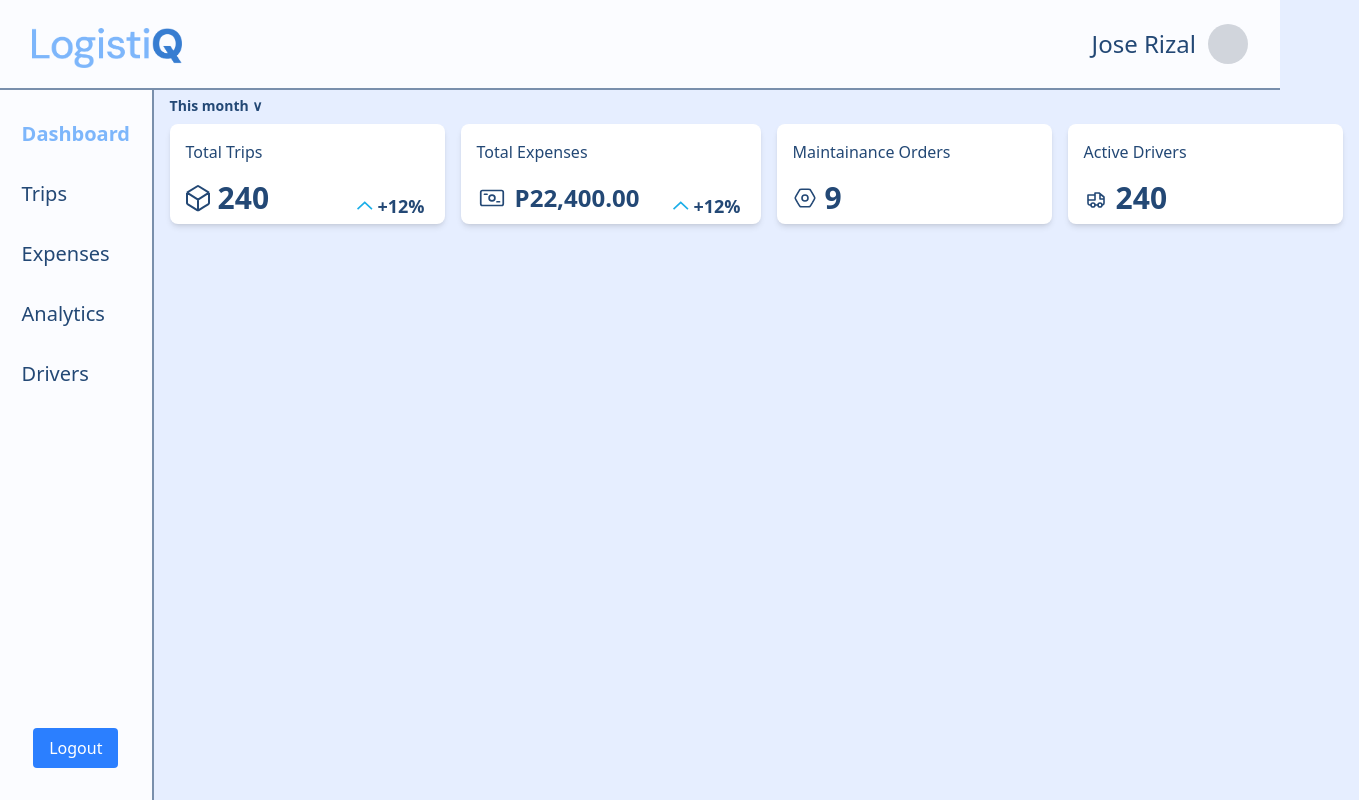
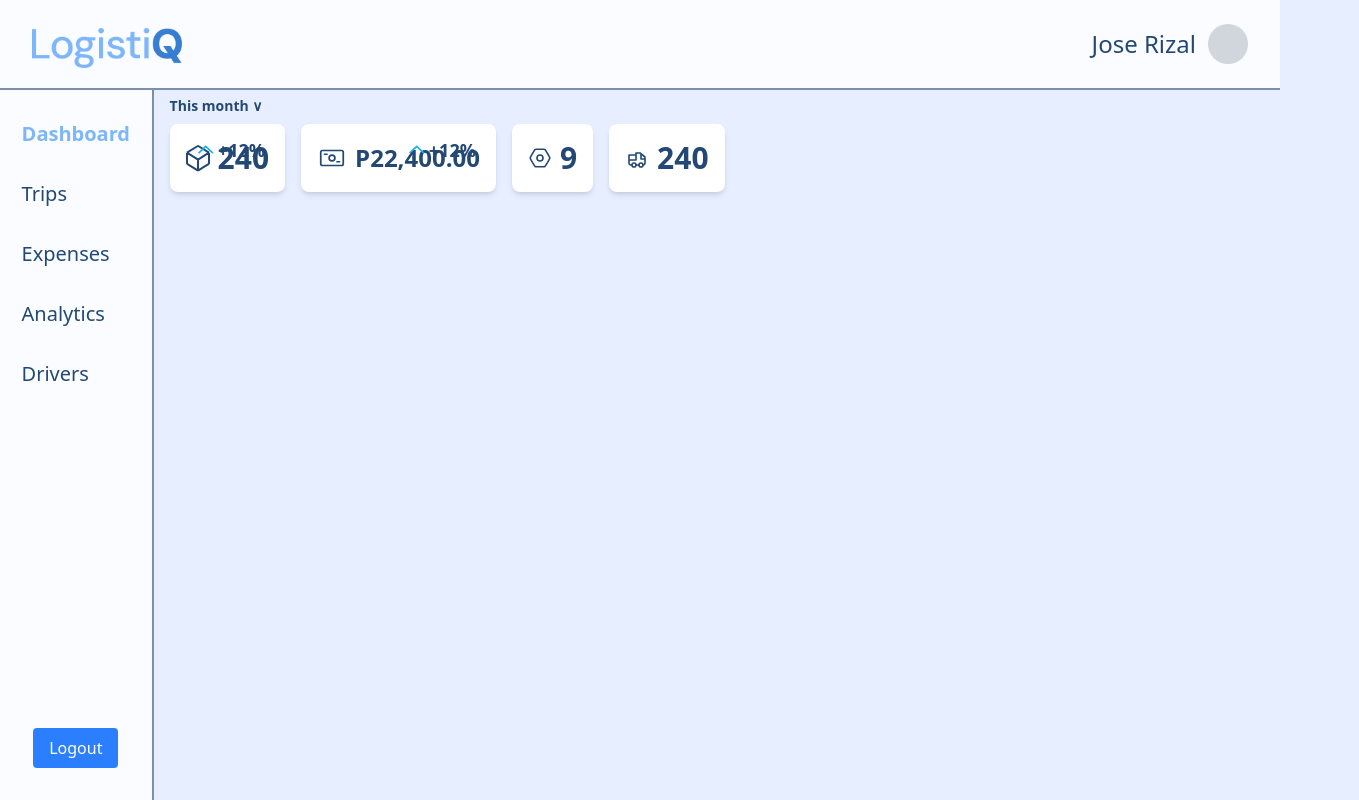
Before and after one commit to gabrieljamesbenedict/LogistiQ, a Next.js app: page /dashboard in a window 1280 px wide. Shown: the whole page, 1359 px wide, since content can reach past the window. Built offline with nearby package versions, Linux system fonts and the light colour scheme.

Commit message:
feat: edit Card

```diff
--- a/src/app/components/Card.tsx
+++ b/src/app/components/Card.tsx
@@ -1,19 +1,10 @@
 import React from 'react';
 
-  interface CardProps {
-    title: string;
-    children: React.ReactNode;
-    height: number;
-    width: number;
-  }
-
-  const Card = ({ title, children, height, width }: CardProps) => {
+const Card = ({children}: any) => {
   return (
     <div
       className="bg-white rounded-lg shadow-md p-4"
-        style={{ height: `${height}px`, width: `${width}px` }}
     >
-        <h4>{title}</h4>
       {children}
     </div>
   );
--- /dev/null
+++ b/src/app/components/CardRowContainer.tsx
@@ -0,0 +1,11 @@
+import React from 'react'
+
+const CardRowContainer = ({children}: any) => {
+  return (
+    <div className="flex justify-between gap-4 *:flex-auto">
+        {children}
+    </div>
+  )
+}
+
+export default CardRowContainer
```
Lines whose indentation alone changed are shown as unchanged.
